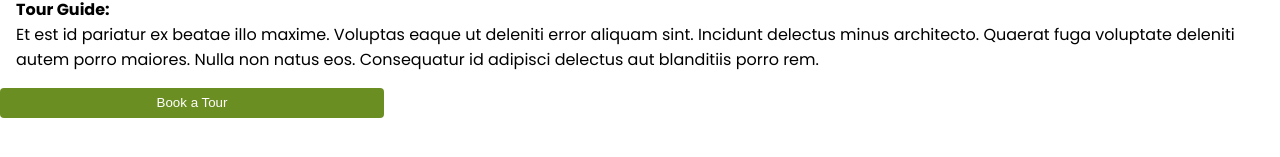
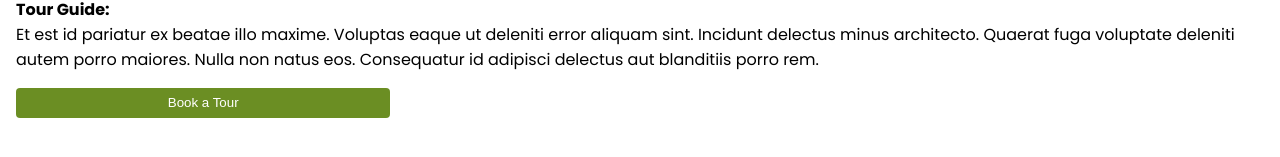
Before and after one commit to Mrjiks/property-listing, a React (Create React App) app: page /search/1 in a window 1280 px wide. Shown: the part 597-754 px from the top of the page. Built offline with nearby package versions, Linux system fonts and the light colour scheme; no server answers.

Commit message:
Update search page layout

```diff
--- a/src/components/SingleHouse.js
+++ b/src/components/SingleHouse.js
@@ -59,11 +59,10 @@ const SingleHouse = () => {
           <h4>Tour Guide:</h4>
           <p>{house.tour}</p>
         </div>
+        <Link to='/' className='tour'>
+          <button type='button'>Book a Tour</button>
+        </Link>
       </div>
-
-      <Link to='/' className='tour'>
-        <button type='button'>Book a Tour</button>
-      </Link>
     </Wrapper>
   );
 };
```
